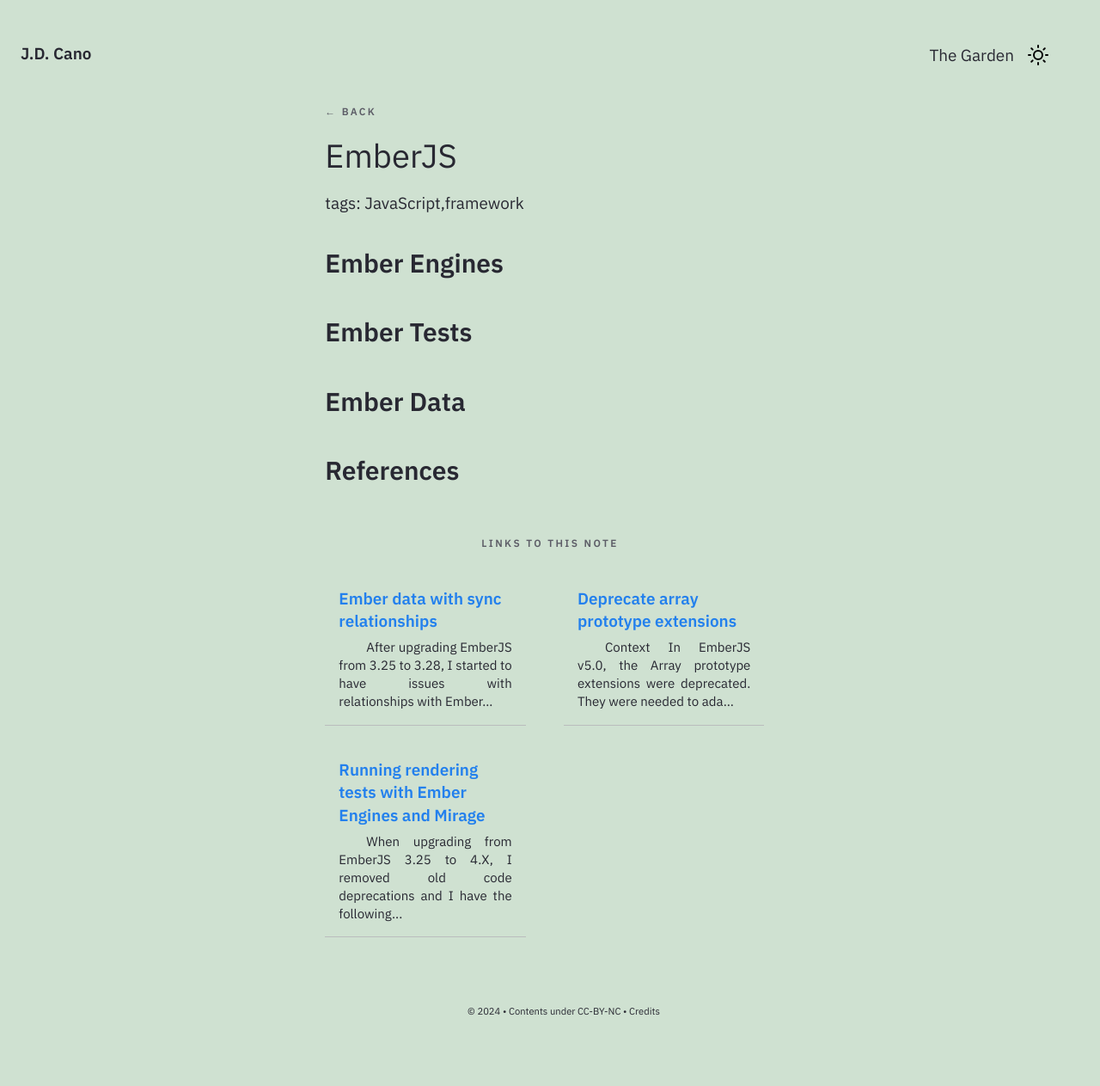
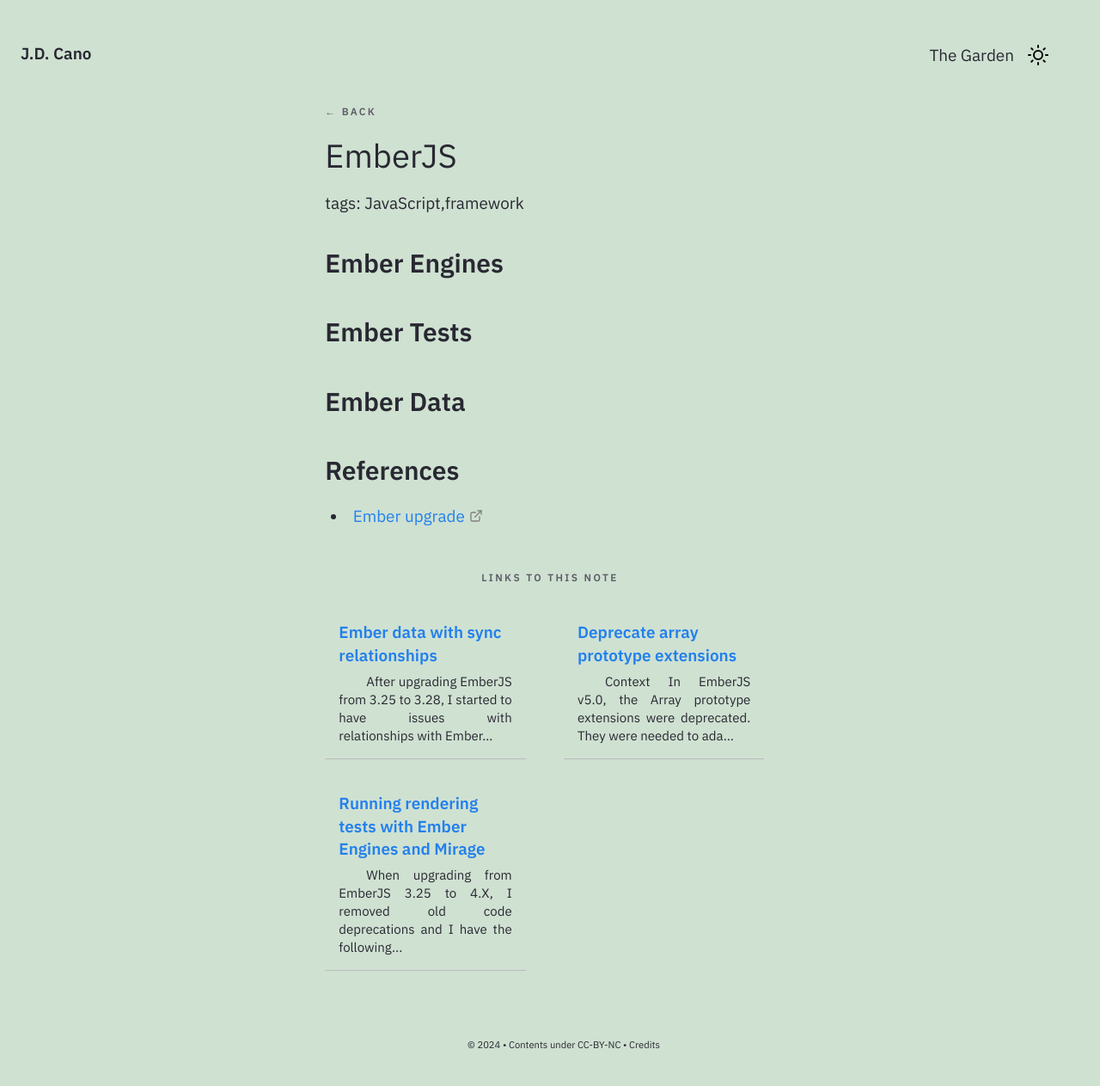
Before and after one commit to Gorzas/gorzas.github.io, a Jekyll site: the page built from _notes/Public/tech/EmberJS/emberjs.md, in a window 1280 px wide. Shown: the whole page at 86% size. Built offline with Jekyll 4.4.1, drawn with Linux system fonts in a browser that asks for light colours; before the commit the page ends 1224 px from its top, so only the background shows below that.

Commit message:
Update emberjs.md

```diff
--- a/_notes/Public/tech/EmberJS/emberjs.md
+++ b/_notes/Public/tech/EmberJS/emberjs.md
@@ -16,3 +16,4 @@ growth: seedlings
 
 
 ## References
+- [Ember upgrade](https://cli.emberjs.com/release/basic-use/upgrading/)
```
